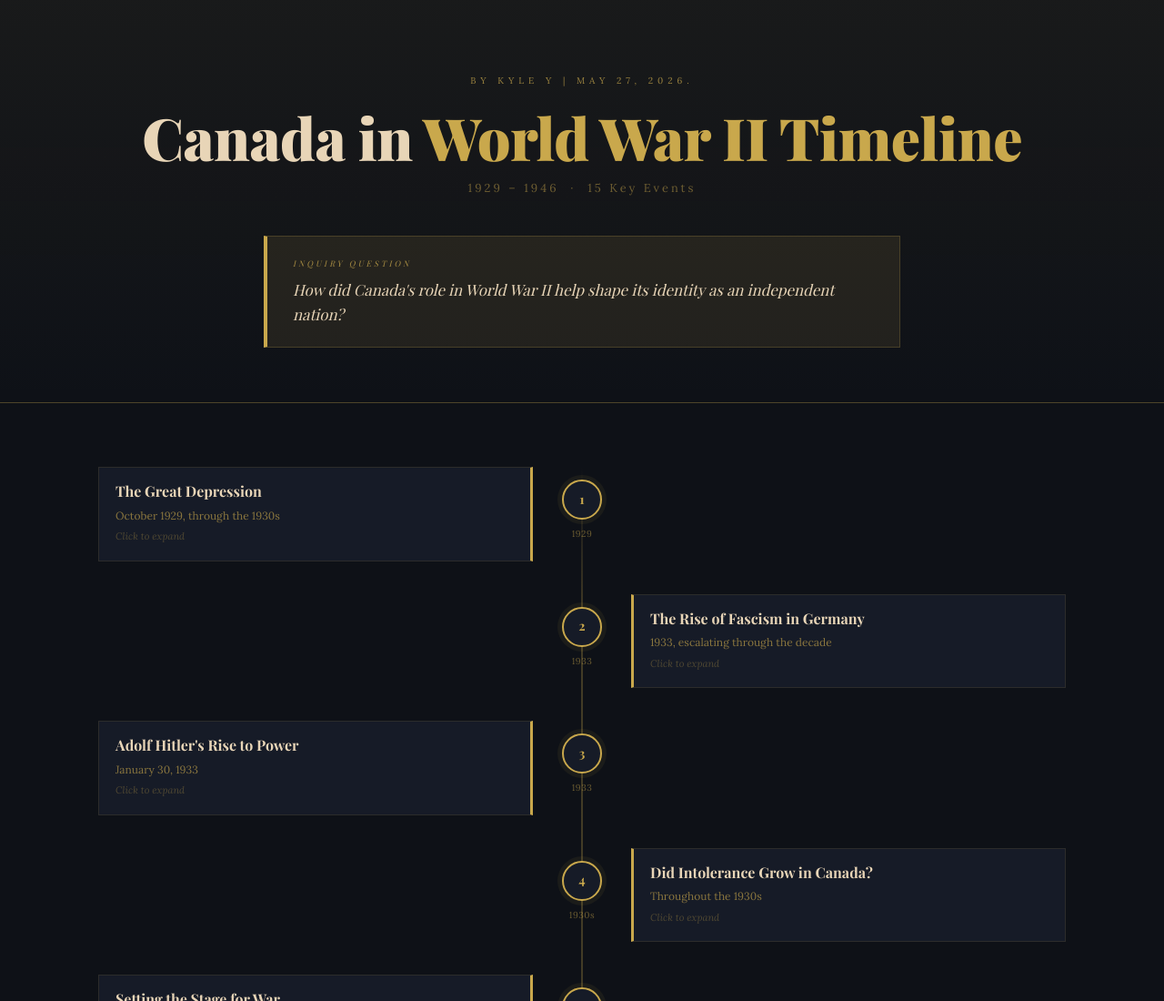
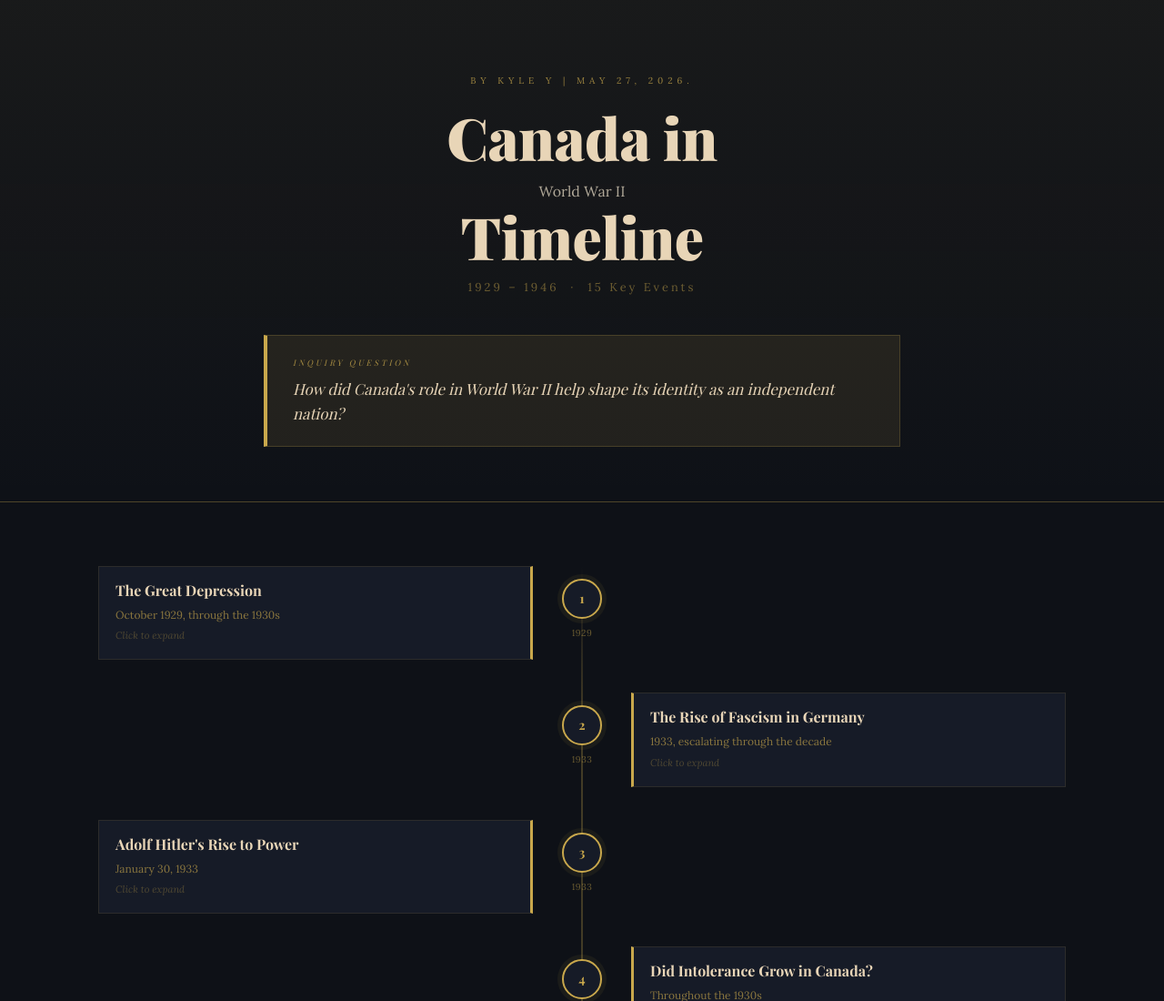
Before and after one commit to KylesProject/KylesTimeline.github.io, a plain HTML site: page index.html in a window 1280 px wide. Shown: the top 1100 px of the page at 91% size. Drawn offline with nearby package versions, Linux system fonts and the light colour scheme; a web font is replaced by a local one.

Commit message:
Update index.html

```diff
--- a/index.html
+++ b/index.html
@@ -326,7 +326,7 @@
 <!-- HEADER -->
 <header class="site-header">
   <p class="eyebrow">By Kyle Y | May 27, 2026.</p>
-  <h1>Canada in <span>World War II </span> <span>Timeline</span></h1>
+  <h1>Canada in</h1> <span>World War II </span> <h1>Timeline</h1>
   <p class="range">1929 &ndash; 1946 &nbsp;&#183;&nbsp; 15 Key Events</p>
   <div class="inquiry-card">
     <p class="micro">Inquiry Question</p>
```
